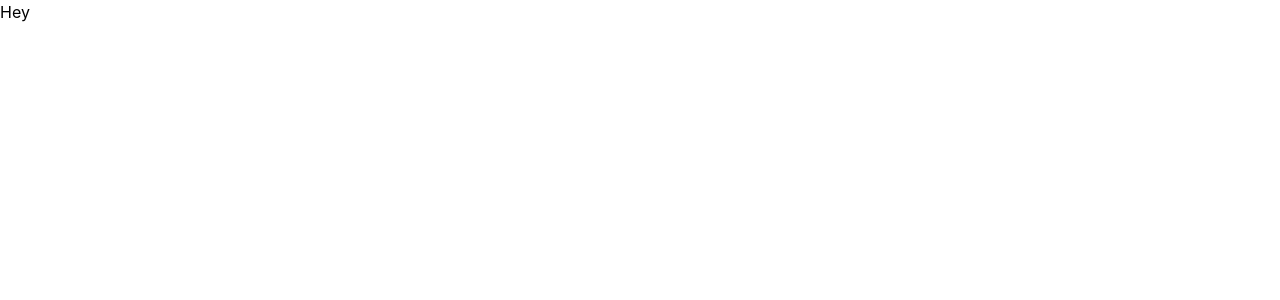
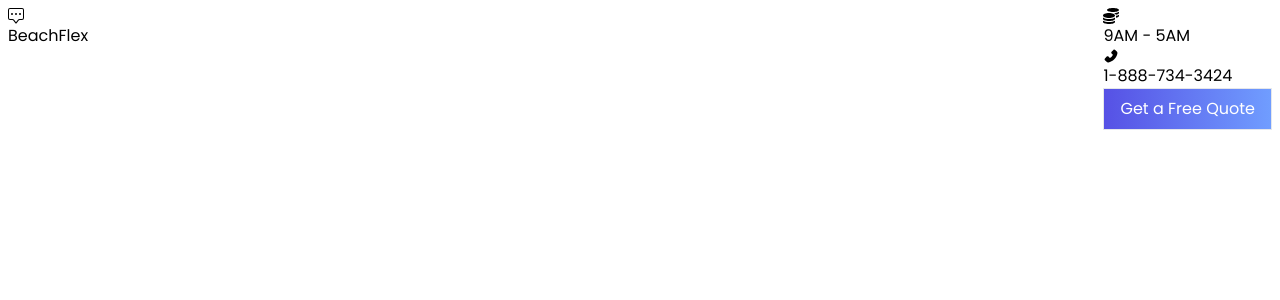
Before and after one commit to Stanlisberg/Beachflex, a React (Vite) app: page / in a window 1280 px wide. Shown: the top 300 px of the page. Built offline with nearby package versions, Linux system fonts and the light colour scheme.

Commit message:
navbar design

```diff
--- a/src/App.jsx
+++ b/src/App.jsx
@@ -1,9 +1,10 @@
-
+import React from 'react'
+import TopBar from "./components/TopBar"
 function App() {
 
   return (
     <div className="App">
-      Hey
+      <TopBar />
     </div>
   )
 }
--- a/src/components/TopBar.jsx
+++ b/src/components/TopBar.jsx
@@ -0,0 +1,27 @@
+import React from 'react'
+import { AiFillPhone } from "react-icons/ai"
+import { BsChatSquareDots} from "react-icons/bs"
+import { FaCoins } from "react-icons/fa";
+
+const TopBar = () => {
+    return(
+        <div className='flex justify-between py-2 px-2'>
+            <div>
+               <BsChatSquareDots />
+                <h1> BeachFlex</h1>
+            </div>
+            <div>
+                <div>
+                   <FaCoins />
+                   <p>9AM - 5AM</p>
+                </div>
+                <div>
+                    <AiFillPhone />
+                    <p>1-888-734-3424</p>
+                </div>
+                <button>Get a Free Quote</button>
+            </div>
+        </div>
+    )
+}
+export default TopBar
--- a/src/index.css
+++ b/src/index.css
@@ -1,21 +1,29 @@
-:root {
+@import url("https://fonts.googleapis.com/css2?family=Poppins:wght@100;200;300;400;500;600;700;800;900&display=swap");
+
+@tailwind base;
+@tailwind components;
+@tailwind utilities;
+
+/* @import url("https://fonts.googleapis.com/css2?family=Poppins:wght@100;200;300;400;500;600;700;800;900&display=swap"); */
+
+/* :root {
   font-family: Inter, Avenir, Helvetica, Arial, sans-serif;
   font-size: 16px;
   line-height: 24px;
   font-weight: 400;
 
-  /* color-scheme: light dark;
+  color-scheme: light dark;
   color: rgba(255, 255, 255, 0.87);
-  background-color: #242424; */
+  background-color: #242424;
 
   font-synthesis: none;
   text-rendering: optimizeLegibility;
   -webkit-font-smoothing: antialiased;
   -moz-osx-font-smoothing: grayscale;
   -webkit-text-size-adjust: 100%;
-}
+} */
 
-html, body {
+/* html, body {
   height: 100%;
 }
 
@@ -24,3 +32,31 @@ html, body {
   padding:0;
   margin:0;
 }
+ */
+
+ :root {
+  --primary-dark: #5651e5;
+  --primary-light:#709dff;
+ }
+
+ @layer base {
+  html {
+    @apply scroll-smooth
+  }
+
+  body {
+    @apply font-[poppins]
+  }
+
+  li {
+    @apply p-4 text-sm
+  }
+
+  button {
+    @apply px-4 py-2 border bg-gradient-to-r from-[var(--primary-dark)] to-[var(--primary-light)] text-white
+  }
+
+  h2 {
+    @apply text-xl font-bold
+  }
+ }
--- a/tailwind.config.cjs
+++ b/tailwind.config.cjs
@@ -1,6 +1,7 @@
 /** @type {import('tailwindcss').Config} */
 module.exports = {
-  content: [],
+  content: ["./index.html",
+  "./src/**/*.{js,ts,jsx,tsx}",],
   theme: {
     extend: {},
   },
```
